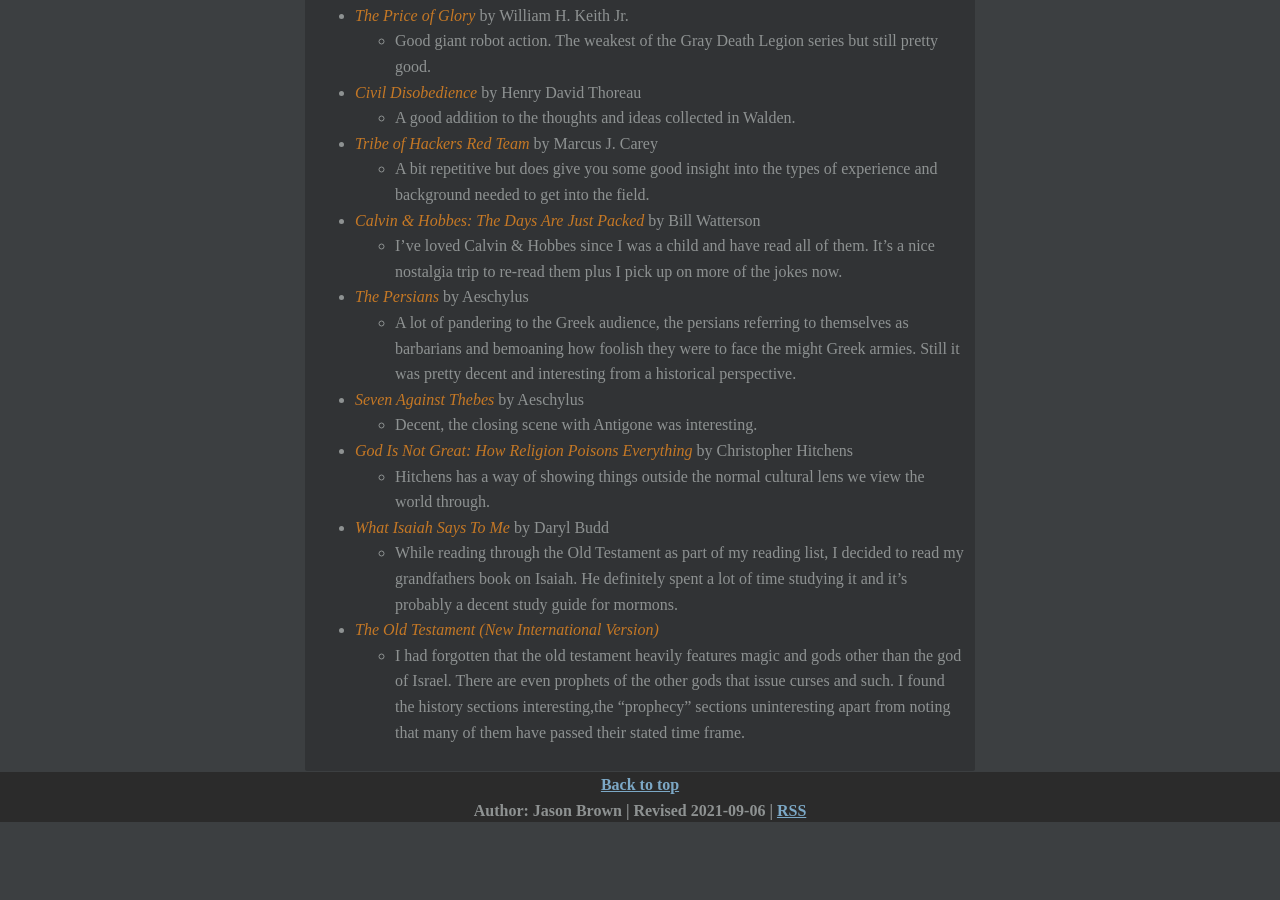
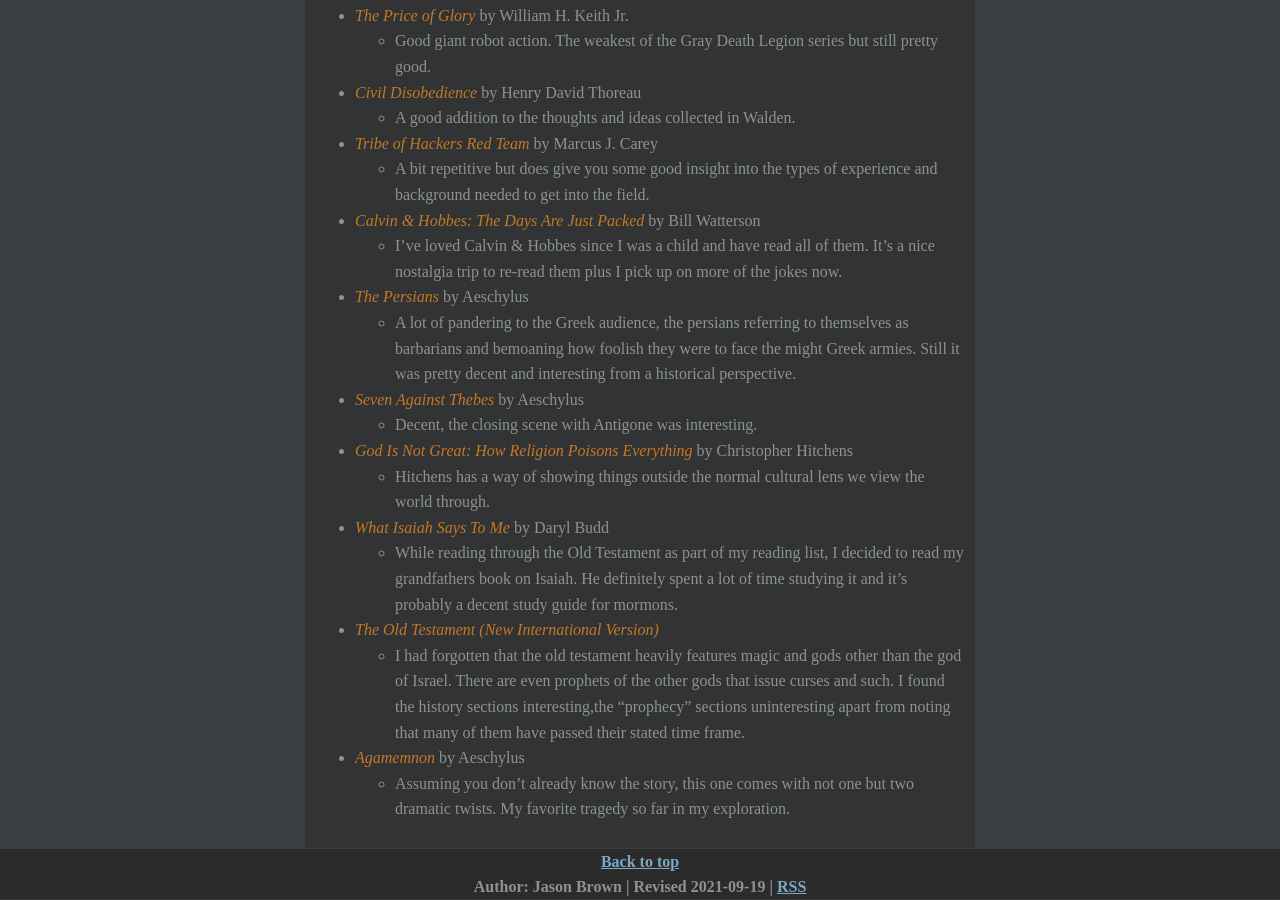
Before and after one commit to noUsernamesLef7/noUsernamesLef7.github.io, a Jekyll site: the page built from personal/books/index.md, in a window 1280 px wide and 900 px high, scrolled down 1398 px. Built offline with Jekyll 4.4.1, drawn with Linux system fonts in a browser that asks for light colours; before the commit the page ends 2221 px from its top, so only the background shows below that.

Commit message:
Add book

```diff
--- a/personal/books/index.md
+++ b/personal/books/index.md
@@ -1,6 +1,6 @@
 ---
 layout: default
-date: 2021-09-06
+date: 2021-09-19
 author: Jason Brown
 title: Books
 ---
@@ -51,3 +51,5 @@ I like many others have recently come to the realization that I no longer read b
 	* While reading through the Old Testament as part of my reading list, I decided to read my grandfathers book on Isaiah. He definitely spent a lot of time studying it and it's probably a decent study guide for mormons.
 * *The Old Testament (New International Version)*
 	* I had forgotten that the old testament heavily features magic and gods other than the god of Israel. There are even prophets of the other gods that issue curses and such. I found the history sections interesting,the "prophecy" sections uninteresting apart from noting that many of them have passed their stated time frame.
+* *Agamemnon* by Aeschylus
+	* Assuming you don't already know the story, this one comes with not one but two dramatic twists. My favorite tragedy so far in my exploration.
```
